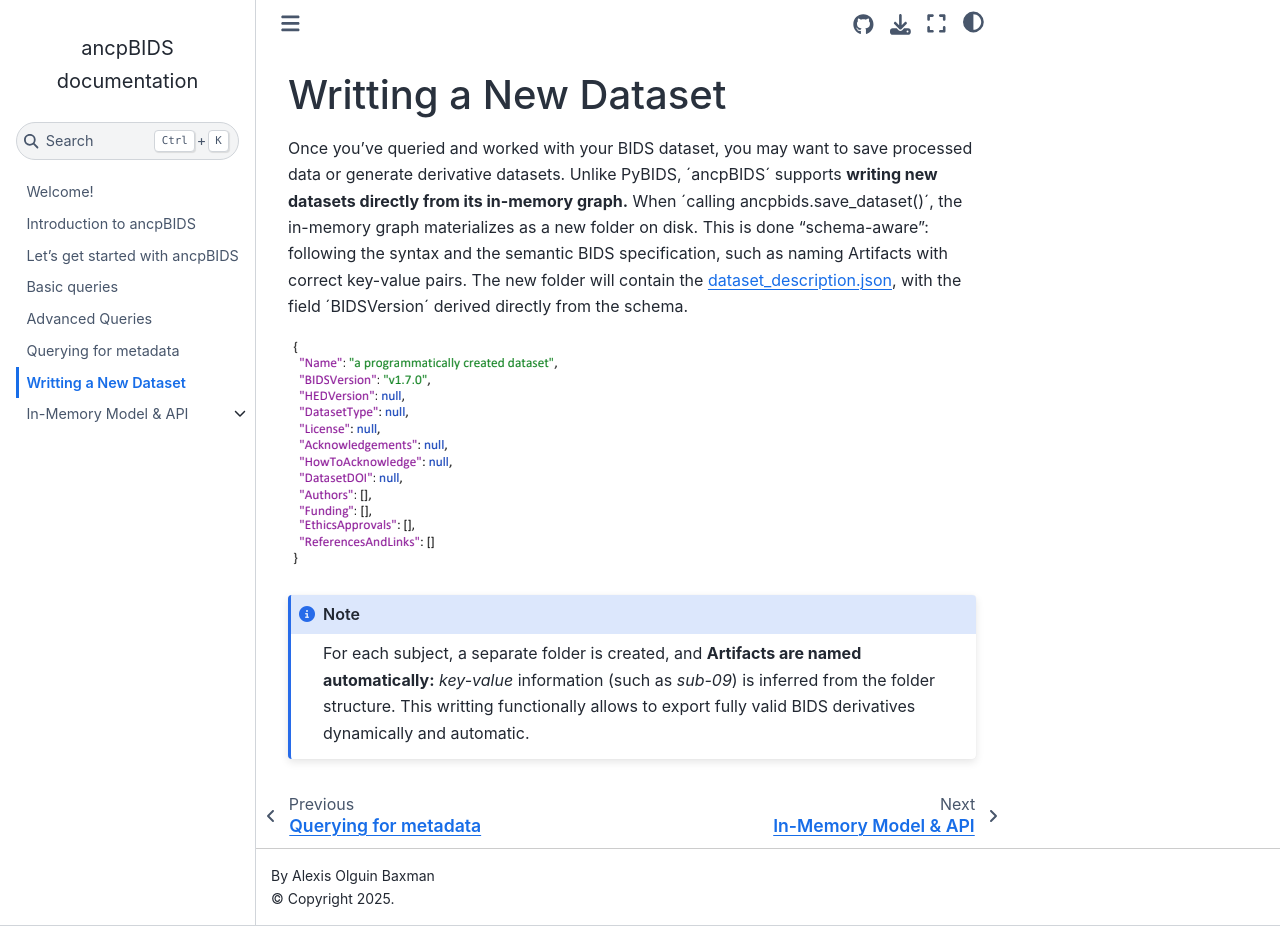
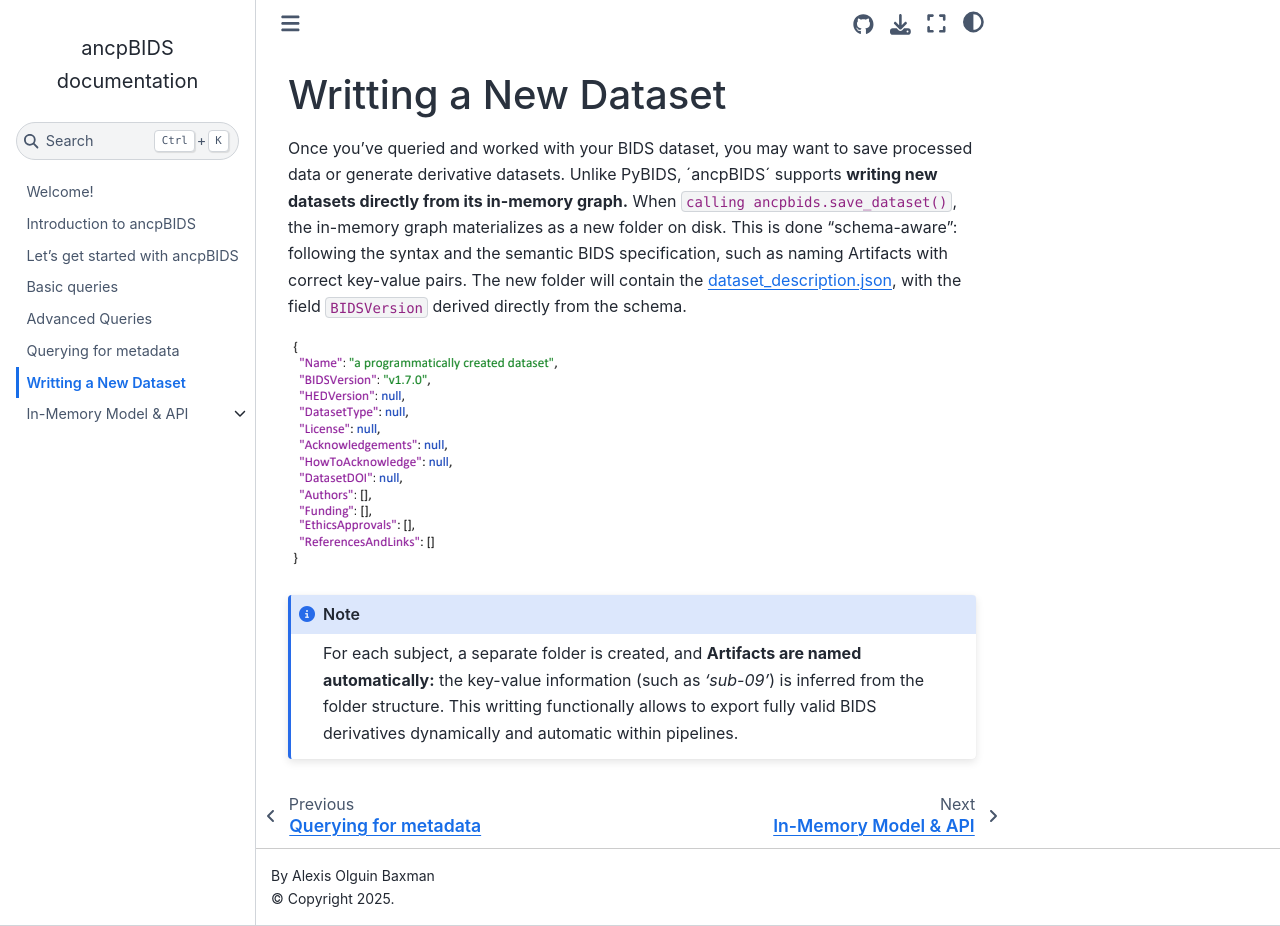
Before and after one commit to alexisbaxman/ancpbids_documentation, a Jupyter Book: the page built from book/write.md, in a window 1280 px wide and 926 px high. Built offline with Jupyter Book 1.0.4 settings and Sphinx 7.4.7 and the Sphinx Book theme 1.1.4, drawn with Linux system fonts in a browser that asks for light colours.

Commit message:
Update write.md

````diff
--- a/book/write.md
+++ b/book/write.md
@@ -1,11 +1,11 @@
 # Writting a New Dataset
 
 Once you've queried and worked with your BIDS dataset, you may want to save processed data or generate derivative datasets. Unlike PyBIDS, ´ancpBIDS´ supports **writing new datasets directly from its in-memory graph.**
-When ´calling ancpbids.save_dataset()´, the in-memory graph materializes as a new folder on disk. This is done "schema-aware": following the syntax and the semantic BIDS specification, such as naming Artifacts with correct key-value pairs. The new folder will contain the [dataset_description.json](https://alexisbaxman.github.io/ancpbids_documentation/extra/inmemory.html#the-model-of-a-bids-dataset), with the field ´BIDSVersion´ derived directly from the schema.
+When `calling ancpbids.save_dataset()`, the in-memory graph materializes as a new folder on disk. This is done "schema-aware": following the syntax and the semantic BIDS specification, such as naming Artifacts with correct key-value pairs. The new folder will contain the [dataset_description.json](https://alexisbaxman.github.io/ancpbids_documentation/extra/inmemory.html#the-model-of-a-bids-dataset), with the field `BIDSVersion` derived directly from the schema.
 
 ![dataset_description_json](../static/dataset_description_json.png)
 
 ```{note}
-For each subject, a separate folder is created, and **Artifacts are named automatically:** *key-value* information (such as *sub-09*) is inferred from the folder structure. This writting functionally allows to export fully valid BIDS derivatives dynamically and automatic.
+For each subject, a separate folder is created, and **Artifacts are named automatically:** the key-value information (such as *'sub-09'*) is inferred from the folder structure. This writting functionally allows to export fully valid BIDS derivatives dynamically and automatic within pipelines.
 
 ```
````
